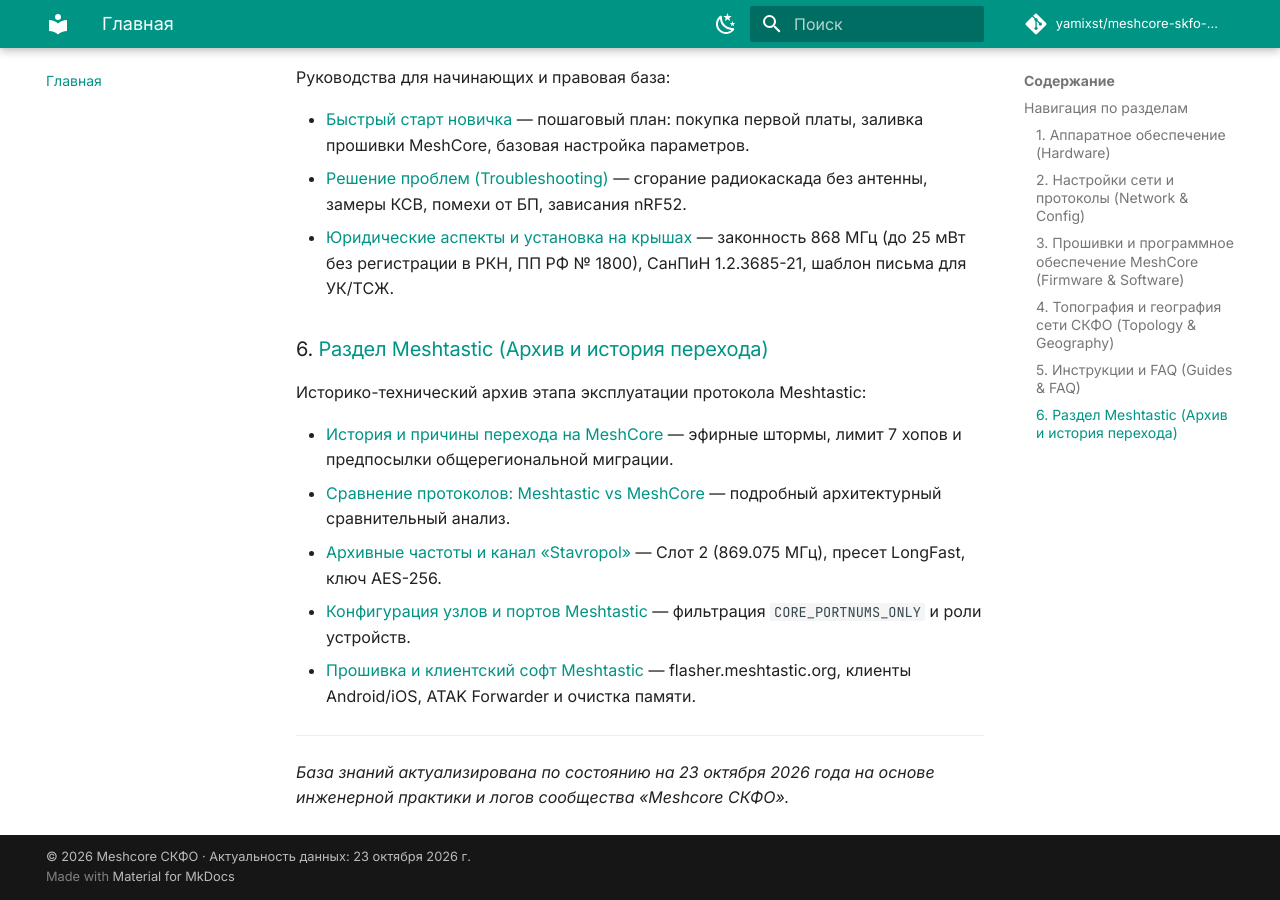
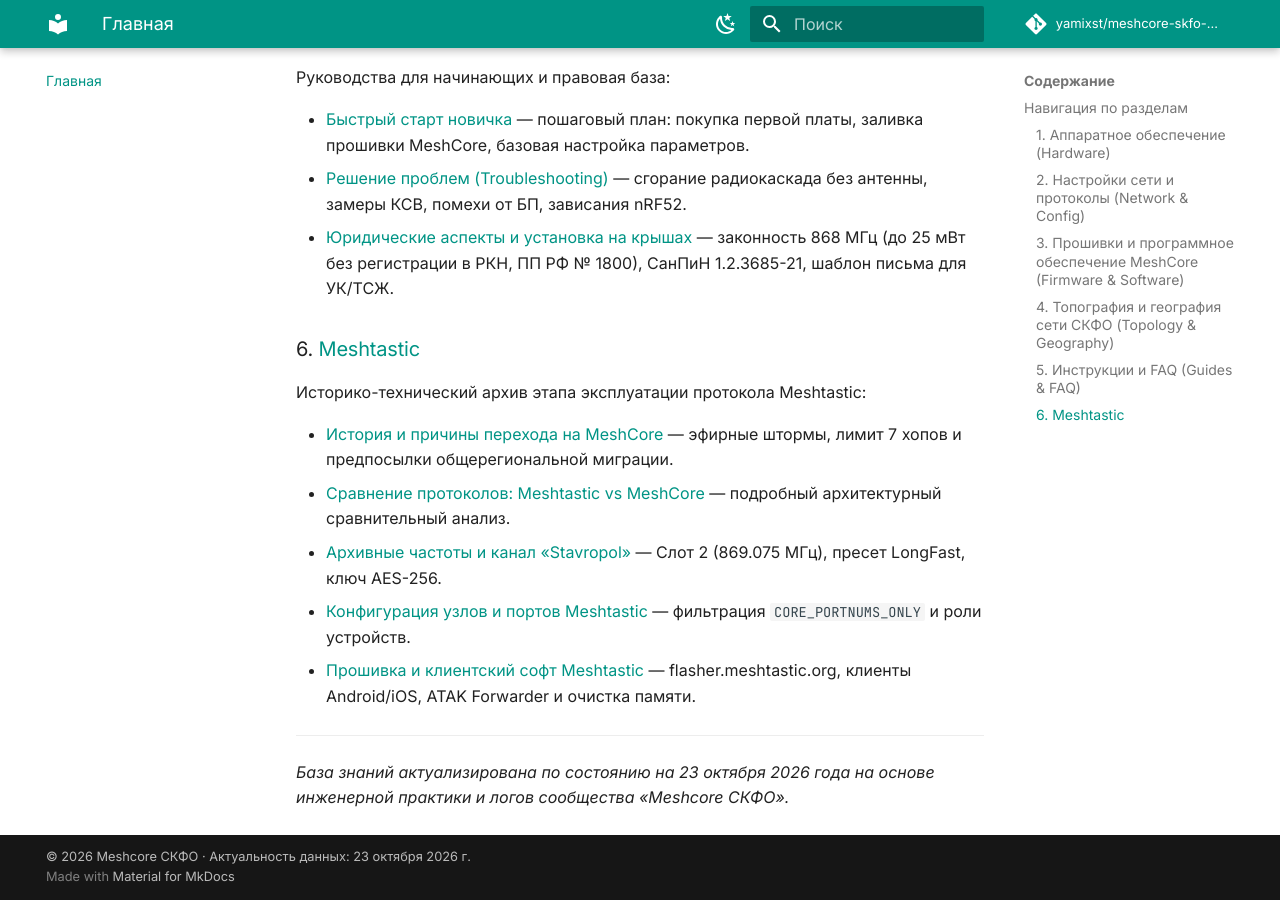
Before and after one commit to yamixst/meshcore-skfo-wiki, an MkDocs documentation site: the page built from wiki/index.md, in a window 1280 px wide and 900 px high, scrolled down 2175 px. Built offline with MkDocs 1.6.1 and Material for MkDocs 9.7.7, drawn with Linux system fonts in a browser that asks for light colours; comment, search, counter and statistics services are not loaded.

Commit message:
Rename section to Meshtastic

```diff
--- a/mkdocs.yml
+++ b/mkdocs.yml
@@ -90,7 +90,7 @@
       - Быстрый старт: guides-and-faq/quick-start.md
       - Решение проблем (Troubleshooting): guides-and-faq/troubleshooting.md
       - Юридические аспекты и крыши: guides-and-faq/legal-aspects.md
-  - Раздел Meshtastic (Архив):
+  - Meshtastic:
       - Обзор и причины миграции: meshtastic/index.md
       - Meshtastic vs MeshCore: meshtastic/meshtastic-vs-meshcore.md
       - Архивные частоты и каналы: meshtastic/legacy-frequencies-and-channels.md
--- a/wiki/index.md
+++ b/wiki/index.md
@@ -50,7 +50,7 @@
 - [Решение проблем (Troubleshooting)](guides-and-faq/troubleshooting.md) — сгорание радиокаскада без антенны, замеры КСВ, помехи от БП, зависания nRF52.
 - [Юридические аспекты и установка на крышах](guides-and-faq/legal-aspects.md) — законность 868 МГц (до 25 мВт без регистрации в РКН, ПП РФ № 1800), СанПиН 1.2.3685-21, шаблон письма для УК/ТСЖ.
 
-### 6. [Раздел Meshtastic (Архив и история перехода)](meshtastic/index.md)
+### 6. [Meshtastic](meshtastic/index.md)
 Историко-технический архив этапа эксплуатации протокола Meshtastic:
 
 - [История и причины перехода на MeshCore](meshtastic/index.md) — эфирные штормы, лимит 7 хопов и предпосылки общерегиональной миграции.
```
